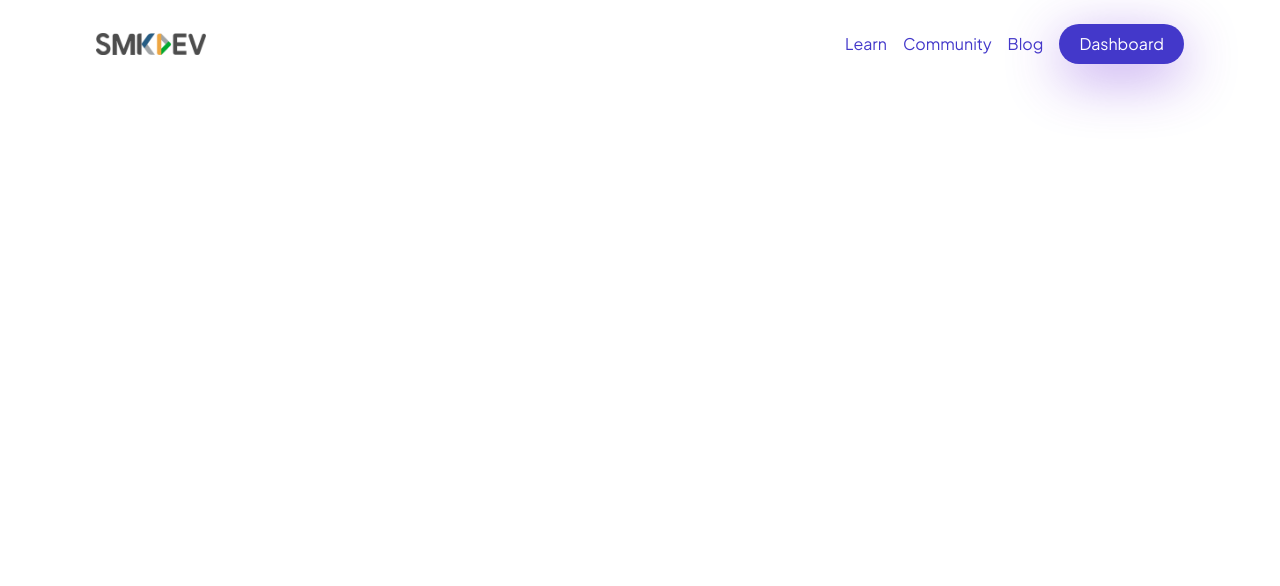
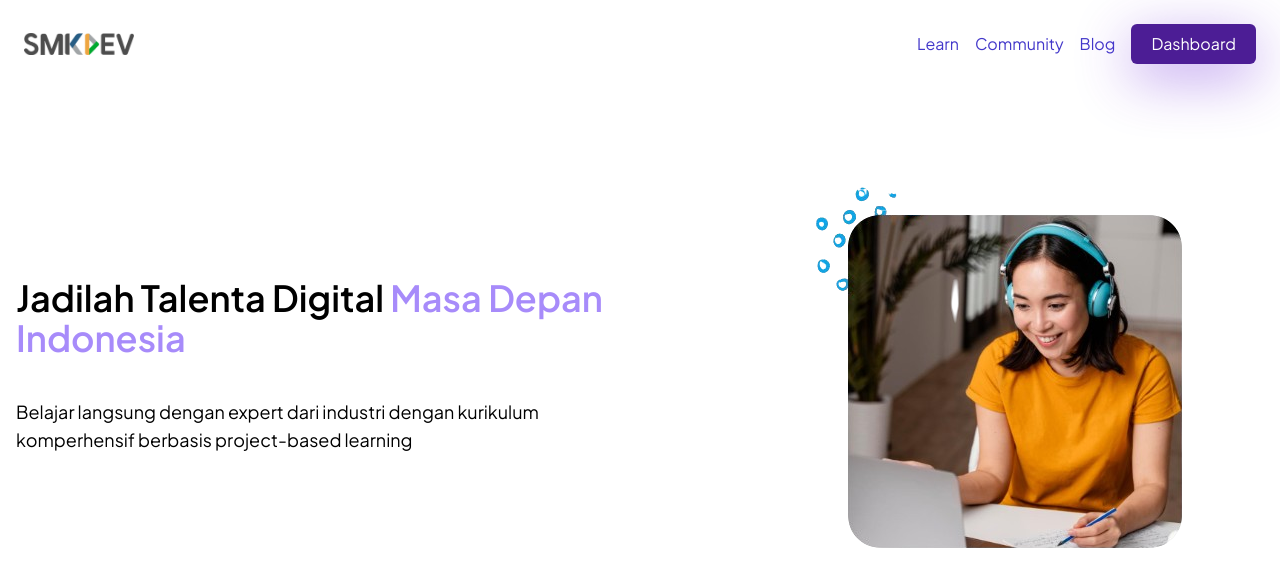
Before and after one commit to smkdev-id/smkdev-gits-academy, a SvelteKit app in the folder smkdev-landing-page/: page / in a window 1280 px wide. Shown: the top 586 px of the page. Built offline with nearby package versions, Linux system fonts and the light colour scheme.

Commit message:
Add Header Content

```diff
--- a/smkdev-landing-page/src/components/Header.svelte
+++ b/smkdev-landing-page/src/components/Header.svelte
@@ -62,7 +62,7 @@
 </style>
 
 <header
-    class={"sticky z-[10] top-0 duration-200 lg:px-24 px-6 flex items-center justify-between border-b border-solid " +
+    class={"sticky z-[10] top-0 duration-200 px-6 flex items-center justify-between border-b border-solid " +
         (y > 0
             ? " py-4 bg-white border-violet-950"
             : " py-6 bg-transparent border-transparent")}
@@ -89,7 +89,7 @@
                 {#if showLearnDropdown}
                     <div class="absolute top-full mt-2 bg-white shadow-lg rounded-md">
                         {#each tab.dropdown as item}
-                            <a href={item.link} class="block px-4 py-2 text-indigo-700 hover:bg-violet-100">
+                            <a href={item.link} class="block  px-4 py-2 text-indigo-700 hover:bg-violet-100">
                                 {item.name}
                             </a>
                         {/each}
@@ -109,7 +109,7 @@
         {/each}
         {#each tabs as tab}
         {#if tab.name == "Dashboard"}
-        <a href={tab.link} class="blueShadow relative overflow-hidden px-5 py-2 group rounded-full bg-indigo-700 text-slate-950">
+        <a href={tab.link} class="blueShadow relative overflow-hidden px-5 py-2 group rounded-md bg-violet-900 text-slate-950">
             <div
                 class="absolute top-0 right-full w-full h-full bg-violet-400 opacity-20 group-hover:translate-x-full z-0 duration-200"
             />
@@ -134,9 +134,9 @@
     {#each tabs as tab, index}
         <div class="relative mb-2">
             {#if tab.name == "Learn"}
-                <p class="block px-4 py-2 text-indigo-700 hover:bg-violet-100" on:click={toggleMobileLearnDropdown}>
+                <a href="#/" class="block px-4 py-2 text-indigo-700 hover:bg-violet-100" on:click={toggleMobileLearnDropdown}>
                     {tab.name}
-                </p>
+                </a>
                 {#if showMobileLearnDropdown}
                     <div class="ml-4">
                         {#each tab.dropdown as item}
--- a/smkdev-landing-page/src/components/Main.svelte
+++ b/smkdev-landing-page/src/components/Main.svelte
@@ -0,0 +1,36 @@
+<script>
+    import Step from "./Step.svelte"
+    let slogan = [
+        {
+            name: "Jadilah Talenta Digital",
+            runTxt: "Masa Depan Indonesia",
+            description: "Belajar langsung dengan expert dari industri dengan kurikulum komperhensif berbasis project-based learning"
+        }
+    ]
+</script>
+
+<main class="flex flex-col flex-1 p-4 ">
+    <section
+    id="introPage"
+    class="grid grid-cols-1 lg:grid-cols-2 gap-10 py-8 sm:py-14"
+>
+    <div
+        class="flex flex-col lg:justify-center text-center lg:text-left gap-6 md:gap-8 lg:gap-10"
+    >
+        <h4 class="font-semibold text-4xl sm:text-4xl ">
+            {slogan[0].name}
+            <span class="poppins text-violet-400">{slogan[0].runTxt}</span>
+        </h4>
+        <p class="text-base sm:text-lg md:text-lg">
+            {slogan[0].description}
+        </p>
+    </div>
+    <div class="relative grid place-items-end">
+        <img
+            src={"images/profile.png"}
+            alt="Zetane Engine"
+            class="object-cover z-[2] max-h-[70vh]"
+        />
+    </div>
+</section>
+</main>
```
